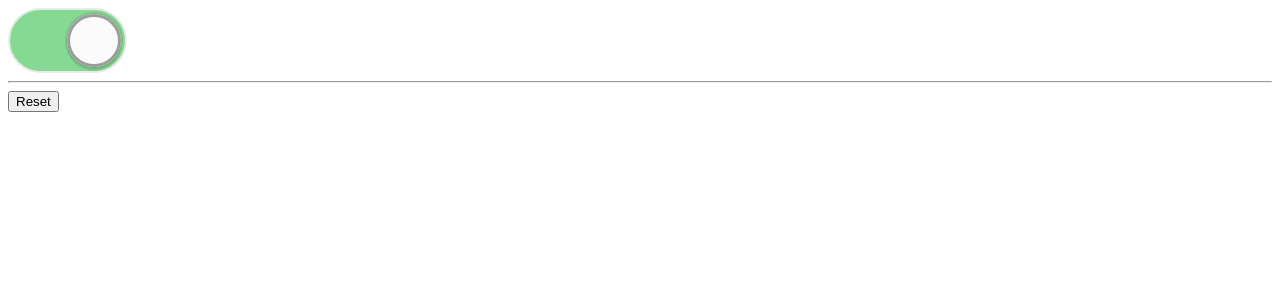
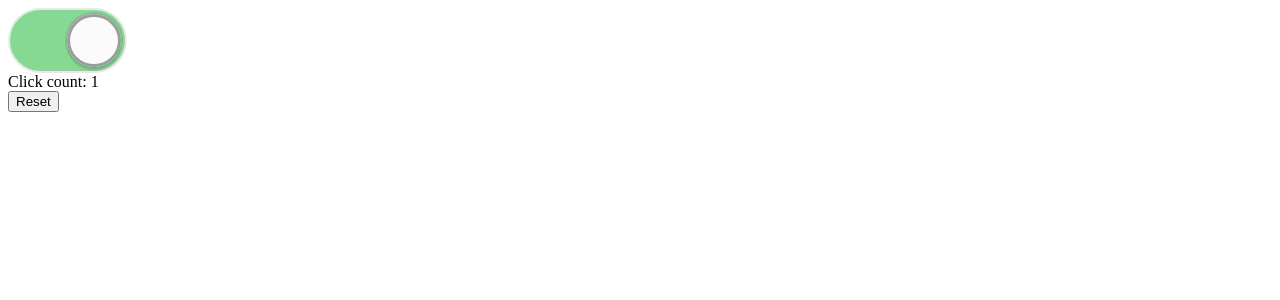
Before and after one commit to khaki4/advanced-react-component-patterns, a React (Create React App) app: page / in a window 1280 px wide. Both pictures are taken after a click on the button "Toggle". Shown: the top 300 px of the page. Built offline with nearby package versions, Linux system fonts and the light colour scheme.

Commit message:
Implement Component State Reducers

```diff
--- a/src/App.js
+++ b/src/App.js
@@ -7,15 +7,33 @@ class Toggle extends React.Component {
   static defaultProps = {
     initialOn: false,
     onReset: () => {},
+    stateReducer: (state, changes) => changes,
   }
   initialState = {on: this.props.initialOn}
   state = this.initialState
+  internalSetState(changes, callback) {
+    this.setState(state => {
+      // handle function setState call
+      const changesObject =
+        typeof changes === 'function' ? changes(state) : changes
+
+      // apply state reducer
+      const reducedChanges =
+        this.props.stateReducer(state, changesObject) || {}
+
+      // return null if there are no changes to be made
+      // (to avoid an unecessary rerender)
+      return Object.keys(reducedChanges).length
+        ? reducedChanges
+        : null
+    }, callback)
+  }
   reset = () =>
-    this.setState(this.initialState, () =>
+    this.internalSetState(this.initialState, () =>
       this.props.onReset(this.state.on),
     )
   toggle = () =>
-    this.setState(
+    this.internalSetState(
       ({on}) => ({on: !on}),
       () => this.props.onToggle(this.state.on),
     )
@@ -37,26 +55,60 @@ class Toggle extends React.Component {
   }
 }
 
-function Usage({
-   initialOn = false,
-   onToggle = (...args) => console.log('onToggle', ...args),
-   onReset = (...args) => console.log('onReset', ...args),
- }) {
+class Usage extends React.Component {
+  static defaultProps = {
+    onToggle: (...args) => console.log('onToggle', ...args),
+    onReset: (...args) => console.log('onReset', ...args),
+  }
+  initialState = {timesClicked: 0}
+  state = this.initialState
+  handleToggle = (...args) => {
+    this.setState(({timesClicked}) => ({
+      timesClicked: timesClicked + 1,
+    }))
+    this.props.onToggle(...args)
+  }
+  handleReset = (...args) => {
+    this.setState(this.initialState)
+    this.props.onReset(...args)
+  }
+  toggleStateReducer = (state, changes) => {
+    if (this.state.timesClicked >= 4) {
+      return {...changes, on: false}
+    }
+    return changes
+  }
+  render() {
+    const {timesClicked} = this.state
     return (
       <Toggle
-      initialOn={initialOn}
-      onToggle={onToggle}
-      onReset={onReset}
+        stateReducer={this.toggleStateReducer}
+        onToggle={this.handleToggle}
+        onReset={this.handleReset}
       >
-      {({getTogglerProps, on, reset}) => (
+        {toggle => (
           <div>
-          <Switch {...getTogglerProps({on})} />
-          <hr />
-          <button onClick={() => reset()}>Reset</button>
+            <Switch
+              {...toggle.getTogglerProps({
+                on: toggle.on,
+              })}
+            />
+            {timesClicked > 4 ? (
+              <div data-testid="notice">
+                Whoa, you clicked too much!
+                <br />
+              </div>
+            ) : timesClicked > 0 ? (
+              <div data-testid="click-count">
+                Click count: {timesClicked}
+              </div>
+            ) : null}
+            <button onClick={toggle.reset}>Reset</button>
           </div>
         )}
       </Toggle>
     )
   }
+}
 
 export { Toggle, Usage as default }
```
Lines whose indentation alone changed are shown as unchanged.
